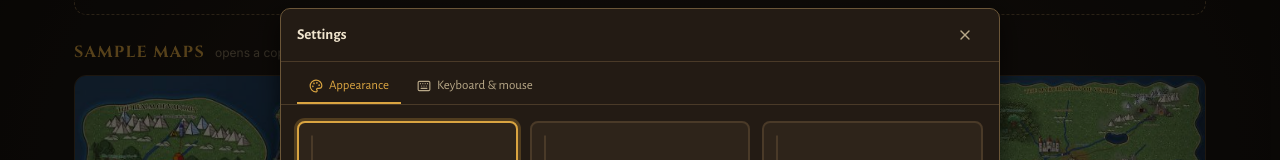
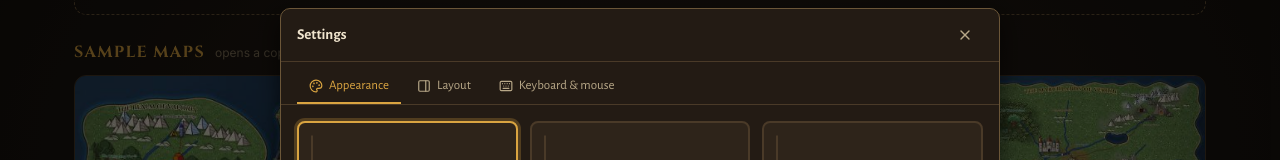
Before and after one commit to Spejle/Inkforge, a React (Vite) app: page / in a window 1280 px wide. Both pictures are taken after a click on the button "Settings". Shown: the part 242-402 px from the top of the page. Built offline with nearby package versions, Linux system fonts and the light colour scheme; a web font is replaced by a local one.

Commit message:
Customisable layout: panel and tool rail side, resizable panel, status bar toggle

```diff
--- a/src/App.jsx
+++ b/src/App.jsx
@@ -3,6 +3,7 @@ import Header from './components/Header';
 import ToolBar from './components/ToolBar';
 import Tooltip from './components/Tooltip';
 import ToolOptions from './components/ToolOptions';
+import { loadLayout, saveLayout, applyLayout } from './utils/layout';
 import StampDrawer from './components/StampDrawer';
 import CanvasArea from './components/CanvasArea';
 import StampImportDialog from './components/StampImportDialog';
@@ -125,6 +126,8 @@ export default function App() {
   useEffect(() => { applyTheme(theme); }, [theme]);
   const [maskMode, setMaskMode] = useState('land');
   const [strokePreview, setStrokePreview] = usePref('inkforge-strokePreview', true); // live shape while dragging a mask / brush stroke
+  const [layout, setLayout] = useState(loadLayout);
+  useEffect(() => { applyLayout(layout); saveLayout(layout); }, [layout]);
   const [brushRing, setBrushRing] = usePref('inkforge-brushRing', true); // dashed ring that follows the cursor
   const [maskShape, setMaskShape] = useState('rough');
   const [maskRoughness, setMaskRoughness] = useState(0.5);
@@ -872,7 +875,7 @@ export default function App() {
       <div className="inkforge-app">
         <Home maps={library} onOpen={openMap} onNew={() => setDialog('newmap')} onDelete={removeMap} onDuplicate={duplicateMap} onImport={importFromHome} onOpenSample={openSample} onSettings={() => setDialog('settings')} />
         {dialog === 'newmap' && <NewMapDialog onClose={() => setDialog(null)} onCreate={createMap} />}
-        {dialog === 'settings' && <SettingsDialog onClose={() => setDialog(null)} theme={theme} setTheme={setTheme} keymap={keymap} setKeymap={setKeymap} />}
+        {dialog === 'settings' && <SettingsDialog layout={layout} setLayout={setLayout} onClose={() => setDialog(null)} theme={theme} setTheme={setTheme} keymap={keymap} setKeymap={setKeymap} />}
       </div>
     );
   }
@@ -981,6 +984,8 @@ export default function App() {
         </div>
 
         <StampDrawer
+          layout={layout}
+          setLayout={setLayout}
           activeTool={activeTool}
           toolOptions={
 <ToolOptions
@@ -1085,7 +1090,7 @@ export default function App() {
         />
       </div>
       {dialog === 'newmap' && <NewMapDialog onClose={() => setDialog(null)} onCreate={createMap} />}
-      {dialog === 'settings' && <SettingsDialog onClose={() => setDialog(null)} theme={theme} setTheme={setTheme} keymap={keymap} setKeymap={setKeymap} />}
+      {dialog === 'settings' && <SettingsDialog layout={layout} setLayout={setLayout} onClose={() => setDialog(null)} theme={theme} setTheme={setTheme} keymap={keymap} setKeymap={setKeymap} />}
       {dialog === 'stamps' && <StampImportDialog onClose={() => setDialog(null)} onAdd={handleAddCustomStamps} />}
       {dialog === 'print' && (
         <PrintDialog
--- a/src/components/SettingsDialog.jsx
+++ b/src/components/SettingsDialog.jsx
@@ -1,5 +1,6 @@
 import React, { useEffect, useState } from 'react';
-import { X, RotateCcw, Plus, Palette, Keyboard } from 'lucide-react';
+import { X, RotateCcw, Plus, Palette, Keyboard, PanelRight } from 'lucide-react';
+import { DEFAULT_LAYOUT, PANEL_MIN, PANEL_MAX } from '../utils/layout';
 import { THEMES } from '../utils/theme';
 import { ACTIONS, comboOf, bind, unbind, defaultKeymap } from '../utils/keymap';
 
@@ -13,7 +14,7 @@ const WHEEL = [
 
 const labelOf = (id) => ACTIONS.find((a) => a.id === id)?.label || id;
 
-export default function SettingsDialog({ onClose, theme, setTheme, keymap, setKeymap, initialTab = 'appearance' }) {
+export default function SettingsDialog({ layout, setLayout, onClose, theme, setTheme, keymap, setKeymap, initialTab = 'appearance' }) {
   const [tab, setTab] = useState(initialTab);
   const [rec, setRec] = useState(null); // the binding slot waiting for a key: { id, index } (index -1 = a new one)
   const [note, setNote] = useState('');
@@ -56,6 +57,7 @@ export default function SettingsDialog({ onClose, theme, setTheme, keymap, setKe
         </div>
         <div className="settings-tabs" role="tablist">
           <button role="tab" aria-selected={tab === 'appearance'} className={tab === 'appearance' ? 'active' : ''} onClick={() => setTab('appearance')}><Palette size={14} /> Appearance</button>
+          <button role="tab" aria-selected={tab === 'layout'} className={tab === 'layout' ? 'active' : ''} onClick={() => setTab('layout')}><PanelRight size={14} /> Layout</button>
           <button role="tab" aria-selected={tab === 'keys'} className={tab === 'keys' ? 'active' : ''} onClick={() => setTab('keys')}><Keyboard size={14} /> Keyboard &amp; mouse</button>
         </div>
 
@@ -69,6 +71,41 @@ export default function SettingsDialog({ onClose, theme, setTheme, keymap, setKe
                   <span className="mute">{t.desc}</span>
                 </button>
               ))}
+            </div>
+          )}
+
+          {tab === 'layout' && layout && (
+            <div className="layout-settings">
+              <p className="mute">Where the tool rail and the tool panel sit. Drag the edge of the panel to resize it.</p>
+              <div className="layout-grid">
+                {[
+                  ['left', 'right', 'Tools left, panel right'],
+                  ['right', 'left', 'Panel left, tools right'],
+                  ['left', 'left', 'Tools and panel left'],
+                  ['right', 'right', 'Tools and panel right']
+                ].map(([toolbarSide, panelSide, name]) => (
+                  <button
+                    key={name}
+                    className={`layout-card ${layout.toolbarSide === toolbarSide && layout.panelSide === panelSide ? 'active' : ''}`}
+                    aria-pressed={layout.toolbarSide === toolbarSide && layout.panelSide === panelSide}
+                    onClick={() => setLayout((l) => ({ ...l, toolbarSide, panelSide }))}
+                  >
+                    <span className="layout-diagram" data-tb={toolbarSide} data-panel={panelSide}>
+                      <i className="ld-tools" /><i className="ld-stage" /><i className="ld-panel" />
+                    </span>
+                    <b>{name}</b>
+                  </button>
+                ))}
+              </div>
+              <label className="option-label" style={{ marginTop: 14 }}>
+                Panel width: <span className="val-badge">{layout.panelWidth}px</span>
+                <input type="range" min={PANEL_MIN} max={PANEL_MAX} step="10" value={layout.panelWidth} onChange={(e) => setLayout((l) => ({ ...l, panelWidth: parseInt(e.target.value, 10) }))} />
+              </label>
+              <label className="checkbox-label" style={{ marginTop: 10 }}>
+                <input type="checkbox" checked={layout.statusBar} onChange={(e) => setLayout((l) => ({ ...l, statusBar: e.target.checked }))} />
+                Show the status bar (cursor position, canvas size)
+              </label>
+              <button className="chip" style={{ marginTop: 12 }} onClick={() => setLayout({ ...DEFAULT_LAYOUT })}><RotateCcw size={12} /> Reset layout</button>
             </div>
           )}
 
--- a/src/components/StampDrawer.jsx
+++ b/src/components/StampDrawer.jsx
@@ -1,5 +1,6 @@
 import React, { useState, useEffect } from 'react';
 import { TOOLS } from './ToolBar';
+import { PANEL_MIN, PANEL_MAX } from '../utils/layout';
 import LayersPanel from './LayersPanel';
 import ObjectsPanel from './ObjectsPanel';
 import { STAMP_CATEGORIES, STAMPS } from '../engine/stampsCatalog';
@@ -34,6 +35,8 @@ export default function StampDrawer({
   objects,
   activeTool,
   toolOptions,
+  layout,
+  setLayout,
   gridConfig,
   setGridConfig,
   atmosphereConfig,
@@ -82,6 +85,24 @@ export default function StampDrawer({
       >
         {isOpen ? <ChevronRight size={18} /> : <ChevronLeft size={18} />}
       </button>
+
+      {isOpen && setLayout && (
+        <div
+          className="drawer-resize"
+          role="separator"
+          aria-orientation="vertical"
+          aria-label="Resize panel"
+          title="Drag to resize the panel"
+          onPointerDown={(e) => {
+            e.preventDefault();
+            const x0 = e.clientX, w0 = layout.panelWidth, dir = layout.panelSide === 'right' ? -1 : 1;
+            const move = (ev) => setLayout((l) => ({ ...l, panelWidth: Math.min(PANEL_MAX, Math.max(PANEL_MIN, Math.round(w0 + dir * (ev.clientX - x0)))) }));
+            const up = () => { window.removeEventListener('pointermove', move); window.removeEventListener('pointerup', up); };
+            window.addEventListener('pointermove', move);
+            window.addEventListener('pointerup', up);
+          }}
+        />
+      )}
 
       {isOpen && (
         <div className="drawer-content">
--- /dev/null
+++ b/src/utils/layout.js
@@ -0,0 +1,46 @@
+// The user's choice of where the panels sit. Saved in the browser like the theme and the key bindings.
+
+export const DEFAULT_LAYOUT = { toolbarSide: 'left', panelSide: 'right', panelWidth: 320, statusBar: true };
+export const PANEL_MIN = 240;
+export const PANEL_MAX = 560;
+const KEY = 'inkforge-layout';
+
+/** Saved layout over the defaults; anything malformed in storage is ignored. */
+export function loadLayout() {
+  try {
+    const s = JSON.parse(localStorage.getItem(KEY) || '{}');
+    const out = { ...DEFAULT_LAYOUT };
+    if (s.toolbarSide === 'left' || s.toolbarSide === 'right') out.toolbarSide = s.toolbarSide;
+    if (s.panelSide === 'left' || s.panelSide === 'right') out.panelSide = s.panelSide;
+    if (Number.isFinite(s.panelWidth)) out.panelWidth = Math.min(PANEL_MAX, Math.max(PANEL_MIN, Math.round(s.panelWidth)));
+    if (typeof s.statusBar === 'boolean') out.statusBar = s.statusBar;
+    return out;
+  } catch {
+    return { ...DEFAULT_LAYOUT };
+  }
+}
+
+export function saveLayout(layout) {
+  try { localStorage.setItem(KEY, JSON.stringify(layout)); } catch { /* private mode */ }
+}
+
+/** Flex order of [toolbar, canvas, panel] across the workspace for a layout. */
+export function orderOf({ toolbarSide, panelSide }) {
+  const slots = { toolbar: toolbarSide === 'left' ? 0 : 3, stage: 2, panel: panelSide === 'left' ? 1 : 4 };
+  if (toolbarSide === 'left' && panelSide === 'left') return { ...slots, toolbar: 0, panel: 1 };
+  if (toolbarSide === 'right' && panelSide === 'right') return { ...slots, panel: 3, toolbar: 4 };
+  if (toolbarSide === 'right' && panelSide === 'left') return { ...slots, panel: 0, toolbar: 4 };
+  return { ...slots, toolbar: 0, panel: 4 };
+}
+
+/** Put the layout on the page: data attributes for CSS, and the flex order and panel width as custom properties. */
+export function applyLayout(layout, root = document.documentElement) {
+  const o = orderOf(layout);
+  root.dataset.panelSide = layout.panelSide;
+  root.dataset.toolbarSide = layout.toolbarSide;
+  root.dataset.statusBar = layout.statusBar ? 'on' : 'off';
+  root.style.setProperty('--panel-w', layout.panelWidth + 'px');
+  root.style.setProperty('--order-toolbar', String(o.toolbar));
+  root.style.setProperty('--order-stage', String(o.stage));
+  root.style.setProperty('--order-panel', String(o.panel));
+}
```
Also changed, not shown: src/App.css (+26 -0 lines), 1 other file (tests, documents, lock files or other folders).
